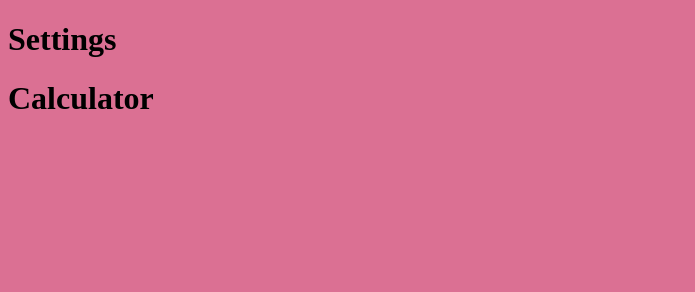
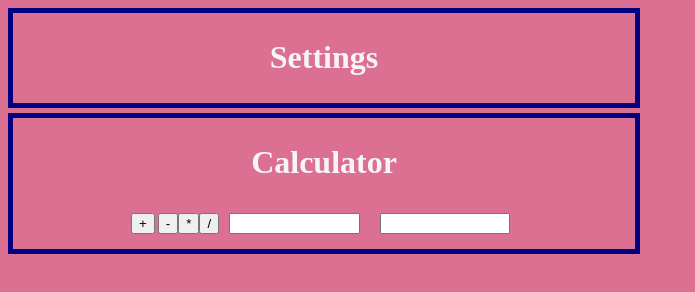
Before and after one commit to CasperHogstrom/U220906X1, a plain HTML site: page public/index.html in a window 1280 px wide. Shown: the whole page, without its empty margins (0-695 px from the left). Drawn offline with Linux system fonts and the light colour scheme.

Commit message:
Two text fields and buttons for +,-,* and / have been added, and the function for creating the whole calculator is in work

```diff
--- a/public/app.js
+++ b/public/app.js
@@ -1,4 +1,5 @@
 buildSite();
+buildCalculator();
 
 function buildSite() {
 
@@ -12,13 +13,52 @@ function buildSite() {
     divcalculator.setAttribute('id', 'calculator');
     targetCalculator.appendChild(divcalculator);
 
-    const targetdivSettings = document.getElementById('settings');
     const settingsTitle = document.createElement('h1');
     settingsTitle.innerHTML = "Settings";
-    targetdivSettings.appendChild(settingsTitle);
+    settings.appendChild(settingsTitle);
 
-    const targetdivCalc = document.getElementById('calculator');
     const divCalcTitle = document.createElement('h1');
     divCalcTitle.innerHTML = "Calculator";
-    targetdivCalc.appendChild(divCalcTitle)
+    calculator.appendChild(divCalcTitle);
 }
+
+function buildCalculator() {
+
+    const btnAddition = document.createElement('button');
+    btnAddition.setAttribute('id', 'addition');
+    btnAddition.setAttribute('name', 'addition');
+    btnAddition.innerText = '+';
+    calculator.appendChild(btnAddition);
+
+    const btnSubtraction = document.createElement('button');
+    btnSubtraction.setAttribute('id', 'subtraction');
+    btnSubtraction.setAttribute('name', 'subtraction');
+    btnSubtraction.innerText = '-';
+    calculator.appendChild(btnSubtraction);
+
+    const btnMultiplication = document.createElement('button');
+    btnMultiplication.setAttribute('id', 'multiplication');
+    btnMultiplication.setAttribute('name', 'multiplication');
+    btnMultiplication.innerText = '*';
+    calculator.appendChild(btnMultiplication);
+
+    const btnDivision = document.createElement('button');
+    btnDivision.setAttribute('id', 'division');
+    btnDivision.setAttribute('name', 'division');
+    btnDivision.innerText = '/';
+    calculator.appendChild(btnDivision);
+
+    const numberInput1 = document.createElement('input');
+    numberInput1.setAttribute('id', 'number1');
+    calculator.appendChild(numberInput1);
+
+    const numberInput2 = document.createElement('input');
+    numberInput2.setAttribute('id', 'number2');
+    calculator.appendChild(numberInput2);
+
+
+}
+
+function buildSettings() {
+
+}
--- a/public/main.css
+++ b/public/main.css
@@ -2,10 +2,48 @@ body {
     background-color: palevioletred;
 }
 
-border {
-
+#app {
+    width: 50%;
 }
 
-color {
+#settings {
+    border: 5px solid navy;
+    color: whitesmoke;
+    padding: 5px;
+    margin-bottom: 5px;
+    text-align: center
+}
 
+#calculator {
+    border: 5px solid navy;
+    color: whitesmoke;
+    padding: 5px;
+    margin-bottom: 5px;
+    text-align: center
 }
+
+#addition {
+    margin: 3px;
+}
+
+#subtraction {
+    margin: 3x;
+}
+
+#multiplication {
+    margin: 3x;
+}
+
+#division {
+    margin: 3x;
+}
+
+#number1 {
+    margin: 10px;
+    width: 20%;
+}
+
+#number2 {
+    margin: 10px;
+    width: 20%;
+}
```
